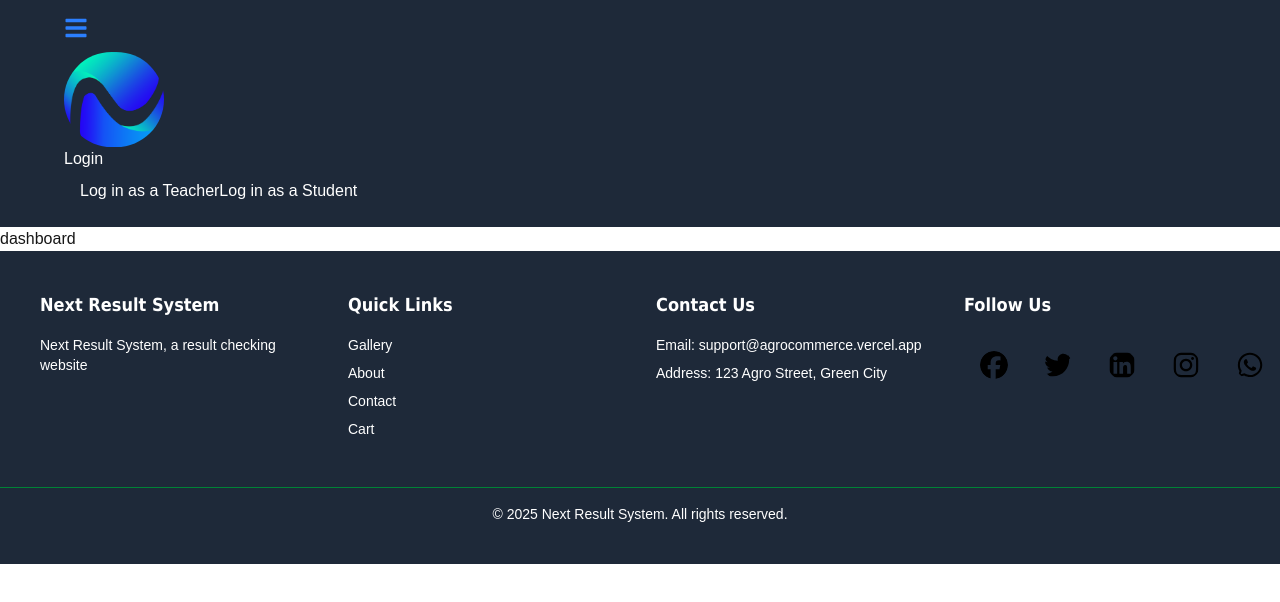
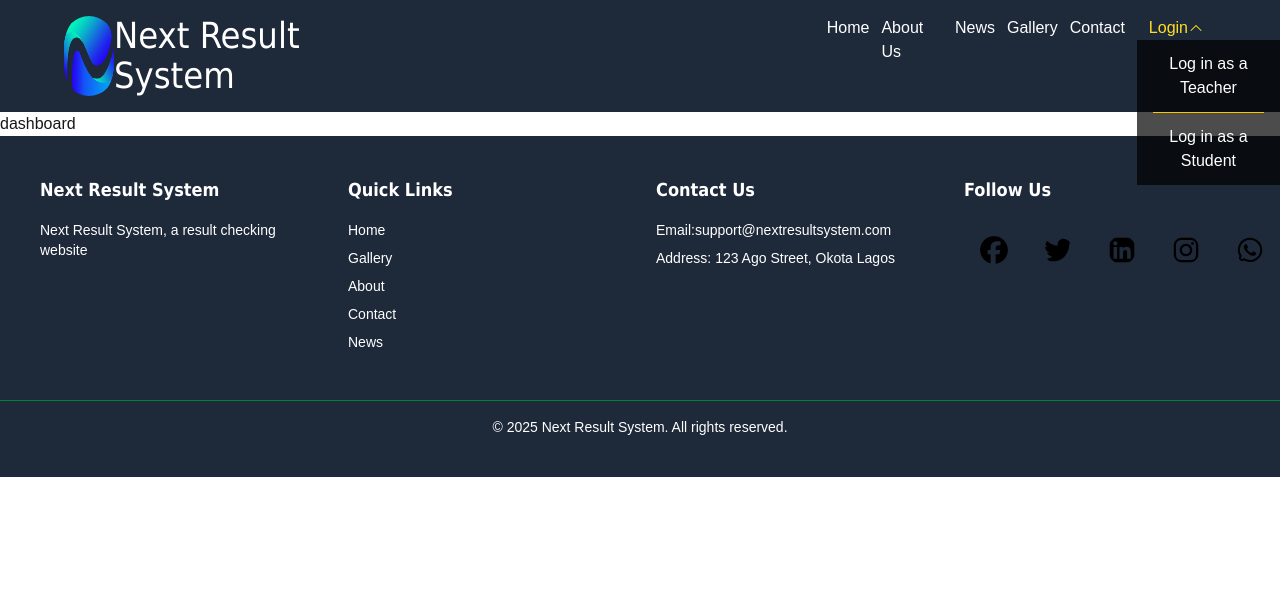
Before and after one commit to Eze-Israel/School-result-system, a Next.js app: page /dashboard in a window 1280 px wide. Both pictures are taken after a click on the button "Login". Shown: the top 602 px of the page. Built offline with nearby package versions, Linux system fonts and the light colour scheme.

Commit message:
header fixing

```diff
--- a/src/components/Footer.tsx
+++ b/src/components/Footer.tsx
@@ -11,7 +11,6 @@ const Footer = () => {
   return (
     <div className='bg-gray-800 text-white py-10'>
       <div className='container mx-auto grid grid-cols-1 sm:grid-cols-2 lg:grid-cols-4 gap-8 px-10'>
-        {/* about section */}
         <div>
           <h3 className='text-lg font-bold mb-4'>Next Result System</h3>
           <p className='text-sm'>
@@ -23,6 +22,11 @@ const Footer = () => {
           <h3 className='text-lg font-bold mb-4 '> Quick Links</h3>
           <ul className='text-sm'>
 
+            <li className='mb-2'>
+              <Link href="/" className='hover:underline'>
+              Home
+              </Link>
+            </li>
             <li className='mb-2'>
               <Link href="/Gallery" className='hover:underline'>
               Gallery
@@ -42,8 +46,8 @@ const Footer = () => {
             </li>
 
             <li className='mb-2'>
-              <Link href="/cart" className='hover:underline'>
-              Cart
+              <Link href="/News" className='hover:underline'>
+              News
               </Link>
             </li>
           </ul>
@@ -52,8 +56,8 @@ const Footer = () => {
         <div>
           <h3 className='text-lg font-bold mb-4 '> Contact Us </h3>
           <ul className='text-sm'>
-            <li className='mb-2'>Email: support@agrocommerce.vercel.app</li>
-            <li className='mb-2'>Address: 123 Agro Street, Green City</li>
+            <li className='mb-2'>Email:support@nextresultsystem.com</li>
+            <li className='mb-2'>Address: 123 Ago Street, Okota Lagos</li>
           </ul>
         </div>
         {/* social media section */}
--- a/src/components/Header.tsx
+++ b/src/components/Header.tsx
@@ -13,6 +13,7 @@ import {
   DocumentCheckIcon,
   // ClipboardDocumentCheckIcon
 } from  '@heroicons/react/24/outline';
+import { ChevronDownIcon, ChevronUpIcon } from "@heroicons/react/24/solid";
 
 const Header: React.FC = () => {
   const router = useRouter();
@@ -35,11 +36,11 @@ const Header: React.FC = () => {
 
 
   return (
-    <div className='bg-gray-800 text-white p-4 lg:px-16 shadow:md sticky top-0 z-50 '>
+    <div className='bg-gray-800 text-white p-4 lg:px-16 shadow:md sticky top-0 z-50 md:flex justify-between'>
      <button onClick={toggleMenu} className="sticky top-4 left-8  z-50 text-blue-500 text-2xl mb-3 bars">
         {isOpen ? <FaTimes /> : <FaBars />}
       </button>
-     <div className='navMenu'>
+     <div className='navMenu '>
       {isOpen && (
         <motion.nav
           initial={{ x: "-100%" }}
@@ -47,53 +48,101 @@ const Header: React.FC = () => {
           transition={{ type: "spring", stiffness: 200, damping: 20 }}
           // className="fixed inset-0 z-40 bg-green-50 p-4"/
         >
-          <ul className="flex flex-col space-y-4 bg-gray-500">
+          <ul className="flex flex-col space-y-2 bg-gray-800/70">
             {menuItems.map(({ label, icon: Icon, href }) => (
               <li key={label}>
                 <a
                   href={href}
                   className="w-full flex items-center space-x-3 text-left
-                  text-lg p-3 rounded-lg hover:bg-yellow-900 mt-4"
+                  text-lg p-3 rounded-lg hover:bg-yellow-900 mt-3"
                 >
                   <Icon className="w-5 h-5 text-green-600" />
                   <span>{label}</span>
                 </a>
+
               </li>
             ))}
           </ul>
-        </motion.nav>
-      )}
-    </div>
-
-       {!isOpen && (
-      <div className='container mx-auto flex items-center justify-between gap-2'>
-        <Link href="/">
-        <Image
-        src="/images/NEXT.png"
-        alt='NextLogo'
-        width={100}
-        height={100}
-        priority
-        className='cursor-pointer rounded-full '
-        />
-        </Link>
-      </div>
-      )}
-          <div className="relative">
-            <button
+          <div>
+               <button
               onClick={() => setDropdownOpen(!dropdownOpen)}
-              className="text-white hover:underline"
+              className="text-white hover:underline flex flex-end md:hidden relative bg-black/70 py-2 px-6 mt-3 mx-auto"
             >
              Login
             </button>
             {dropdownOpen && (
-                <div className="px-4 py-2 hover:bg-gray-100">
-                  <Link href="/Teacher">Log in as a Teacher</Link>
-                <Link href="/Student">Log in as a Student</Link>
+                <div className="px-4 flex  w-fit absolute bg-black gap-1 mx-auto">
+                  <Link className="hover:bg-blue-700 p-3 rounded px-3" href="/Teacher">Log in as a Teacher</Link>
+                <Link className="hover:bg-blue-700 p-3 rounded px-3"   href="/Student">Log in as a Student</Link>
                 </div>
 
             )}
+            </div>
+
+        </motion.nav>
+      )}
+    </div>
+        <div className='flex md:space-x-100'>
+       {!isOpen && (
+        <Link className='flex flex-row' href="/">
+        <Image
+        src="/images/NEXT.png"
+        alt='NextLogo'
+        width={50}
+        height={50}
+        priority
+        className='cursor-pointer rounded-full relative'
+        />
+        <h1 className='md:text-4xl'>Next Result System</h1>
+        </Link>
+      )}
+          <div className='hidden md:block'>
+            {!isOpen && (
+              <div className='flex justify-end gap-3'>
+            <div >
+            <Link href="/" className="hover:underline">Home</Link>
+            </div>
+            <div>
+            <Link href="/about" className="hover:underline">About Us</Link>
+            </div>
+            <div>
+            <Link href="/News" className="hover:underline">News</Link>
+            </div>
+            <div>
+            <Link href="/Gallery" className="hover:underline">Gallery</Link>
+            </div>
+            <div>
+            <Link href="/contact" className="hover:underline">Contact</Link>
+            </div>
+            {/* {"check here later"}  */}
+
+            <div>
+               <button
+              onClick={() => setDropdownOpen(!dropdownOpen)}
+              className="text-yellow-300 hover:underline md:flex md:flex-end  relative px-3 "
+            >
+
+             Login
+             {dropdownOpen ? (
+                    <ChevronUpIcon className="w-4 h-6" />
+                  ) : (
+                    <ChevronDownIcon className="w-4 h-6" />
+                  )}
+            </button>
+            {dropdownOpen && (
+                <div className="px-4 flex flex-col w-fit absolute bg-black/70 pr-4">
+                  <Link className="hover:bg-blue-700 p-3  text-center" href="/Teacher">Log in as a Teacher</Link>
+                <Link className="hover:bg-blue-700 p-3  text-center border-t-1 border-t-yellow-400"   href="/Student">Log in as a Student</Link>
+                </div>
+
+            )}
+            </div>
+
+            </div>
+            )}
           </div>
+          </div>
+
       </div>
 
   )
--- a/src/styles/globals.css
+++ b/src/styles/globals.css
@@ -61,6 +61,9 @@ body {
   top: 30px;
   width: 540px;
 }
+.navMenu{
+  display: none;
+}
 
 
 .user{
@@ -85,6 +88,12 @@ border: 2px solid #ccc;
   cursor: pointer;
   text-decoration: underline;
 
+}
+.navMenu{
+  display: none;
+}
+.bars{
+  display: none;
 }
 
 
@@ -113,6 +122,16 @@ border: 2px solid #ccc;
 
   .studentIcon{
   display: none;
+  }
+  .navMenu{
+  display: block;
+  }
+  .bars{
+    display: flex;
+    justify-content: flex-end;
+    align-items: flex-end;
+    float: right;
+
   }
 
   .user{
```
